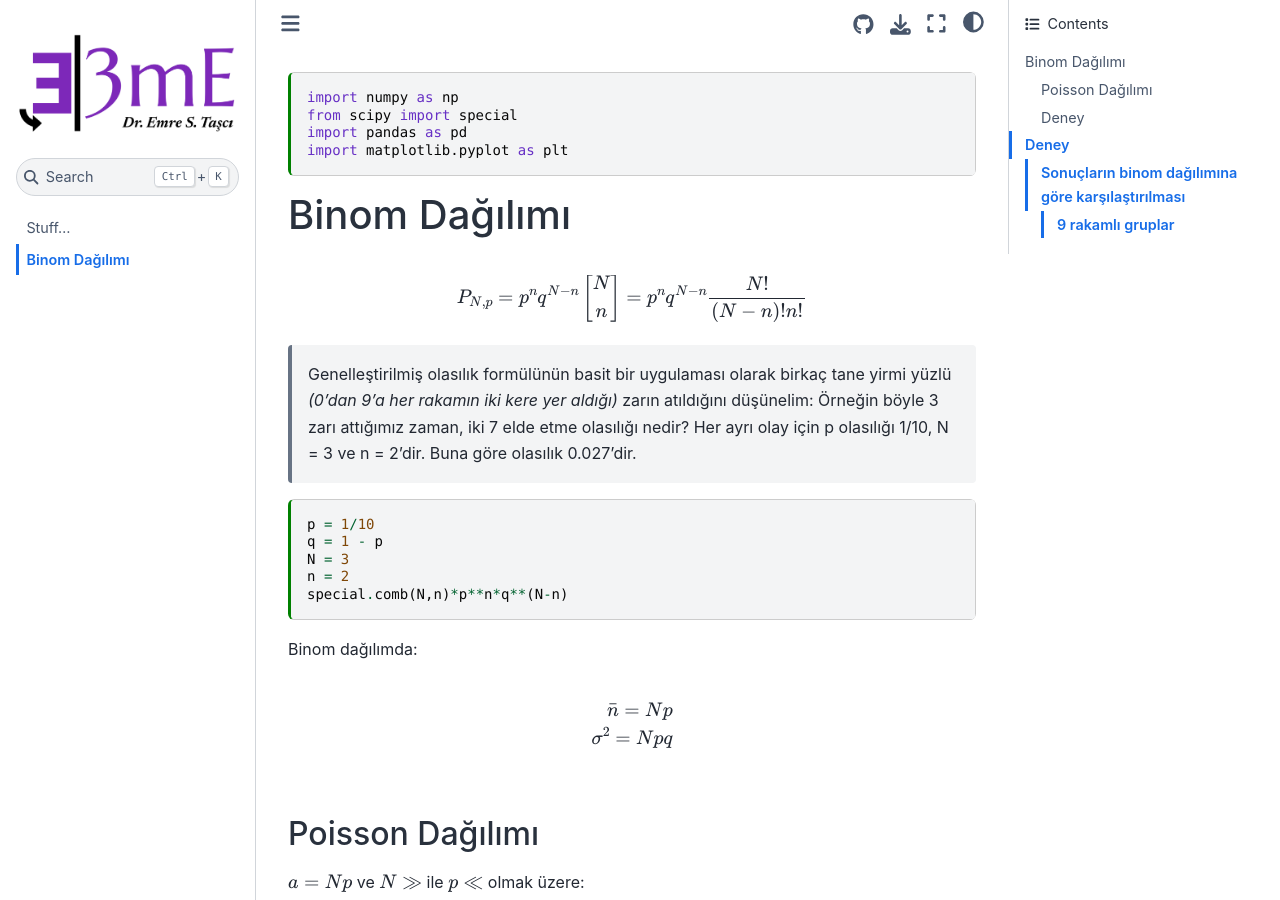
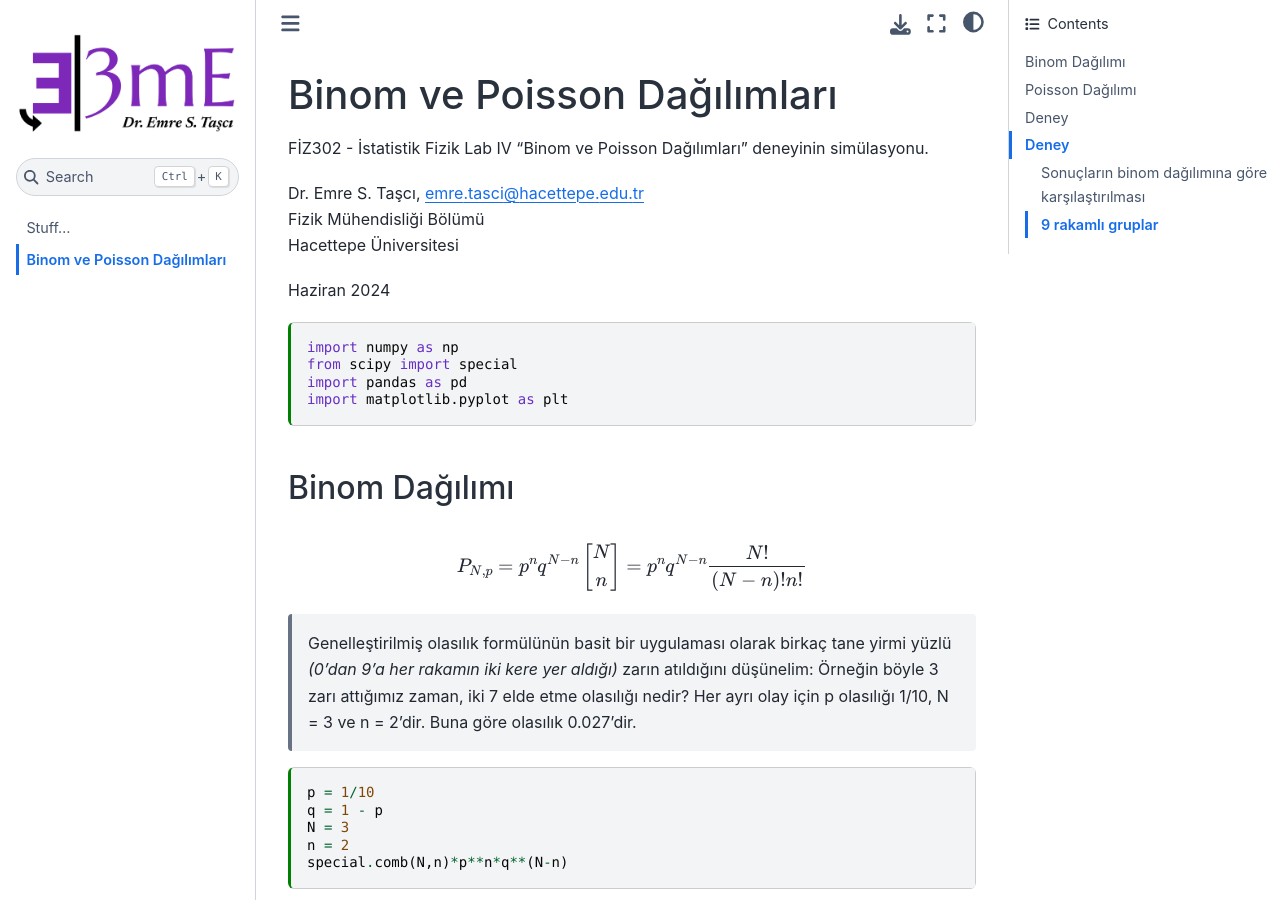
Before and after one commit to emresururi/Stuff, a Jupyter Book: the page built from FIZ302_IstatistikLab_BinomPoisson.md, in a window 1280 px wide and 900 px high. Built offline with Jupyter Book 1.0.4 settings and Sphinx 7.4.7 and the Sphinx Book theme 1.1.4, drawn with Linux system fonts in a browser that asks for light colours; some of the changed text lies outside the part shown.

````diff
--- a/FIZ302_IstatistikLab_BinomPoisson.md
+++ b/FIZ302_IstatistikLab_BinomPoisson.md
@@ -12,6 +12,16 @@ kernelspec:
   name: python3
 ---
 
+# Binom ve Poisson Dağılımları
+
+FİZ302 - İstatistik Fizik Lab IV "Binom ve Poisson Dağılımları" deneyinin simülasyonu.
+
+Dr. Emre S. Taşcı, emre.tasci@hacettepe.edu.tr
+Fizik Mühendisliği Bölümü
+Hacettepe Üniversitesi
+
+Haziran 2024
+
 ```{code-cell} ipython3
 import numpy as np
 from scipy import special
@@ -19,7 +29,7 @@ import pandas as pd
 import matplotlib.pyplot as plt
 ```
 
-# Binom Dağılımı
+## Binom Dağılımı
 
 $$P_{N,p} = p^n q^{N-n}\begin{bmatrix}N\\n\end{bmatrix}=p^n q^{N-n}\frac{N!}{(N-n)!n!}$$
 
@@ -129,7 +139,7 @@ plt.ylabel("Frekans")
 plt.show()
 ```
 
-# Deney
+## Deney
 
 >1. Deney 4 için hazırlanan gelişigüzel sayılar çizelgesi binom ve Poisson dağılımları için
 ilginç örnekler verir. Yirmi yüzlü zar ile elde edilen üç-rakamlı gelişigüzel sayıları alarak her üç gruptaki 7'lerin sayısı için bir frekans sayımı yapın. Yani, üç rakamlı sayılardan kaç tanesinde hiç 7 yoktur; bir tane 7, iki 7 veya üç 7 kaç tanesinde var? Sonuçlarınızı ana binom dağılımına göre beklediklerinizle karşılaştırın. Örnek ortalamasını ve variansı hesaplayıp ana binom dağılımındaki değerlerle karşılaştırın.
@@ -160,7 +170,7 @@ for i in range(4):
 print("\nToplam sayı adedi: {:d}".format(sayilar.shape[0]))
 ```
 
-## Sonuçların binom dağılımına göre karşılaştırılması
+### Sonuçların binom dağılımına göre karşılaştırılması
 
 Binom dağılımına göre karşılaştırırken sormamız gereken soru:
 
--- a/_config.yml
+++ b/_config.yml
@@ -1,14 +1,17 @@
 # Book settings
 # Learn more at https://jupyterbook.org/customize/config.html
 
-title: My sample book
-author: The Jupyter Book Community
+title: EST's Stuff...
+author: Emre S. Tasci
 logo: logo.png
+copyright: "2024"
 
 # Force re-execution of notebooks on each build.
 # See https://jupyterbook.org/content/execute.html
 execute:
-  execute_notebooks: force
+  execute_notebooks: cache
+  exclude_patterns:
+    - '*.ipynb'
 
 # Define the name of the latex output file for PDF builds
 latex:
@@ -21,12 +24,14 @@ bibtex_bibfiles:
 
 # Information about where the book exists on the web
 repository:
-  url: https://github.com/executablebooks/jupyter-book  # Online location of your book
-  path_to_book: docs  # Optional path to your book, relative to the repository root
-  branch: master  # Which branch of the repository should be used when creating links (optional)
+  url: https://github.com/emresururi/Stuff/
+  branch: main
+  #path_to_book: docs  # Optional path to your book, relative to the repository root
 
 # Add GitHub buttons to your book
 # See https://jupyterbook.org/customize/config.html#add-a-link-to-your-repository
 html:
-  use_issues_button: true
-  use_repository_button: true
+  #use_issues_button: true
+  #use_repository_button: true
+
+only_build_toc_files: true
````
Also changed, not shown: intro.md (+3 -2 lines).
